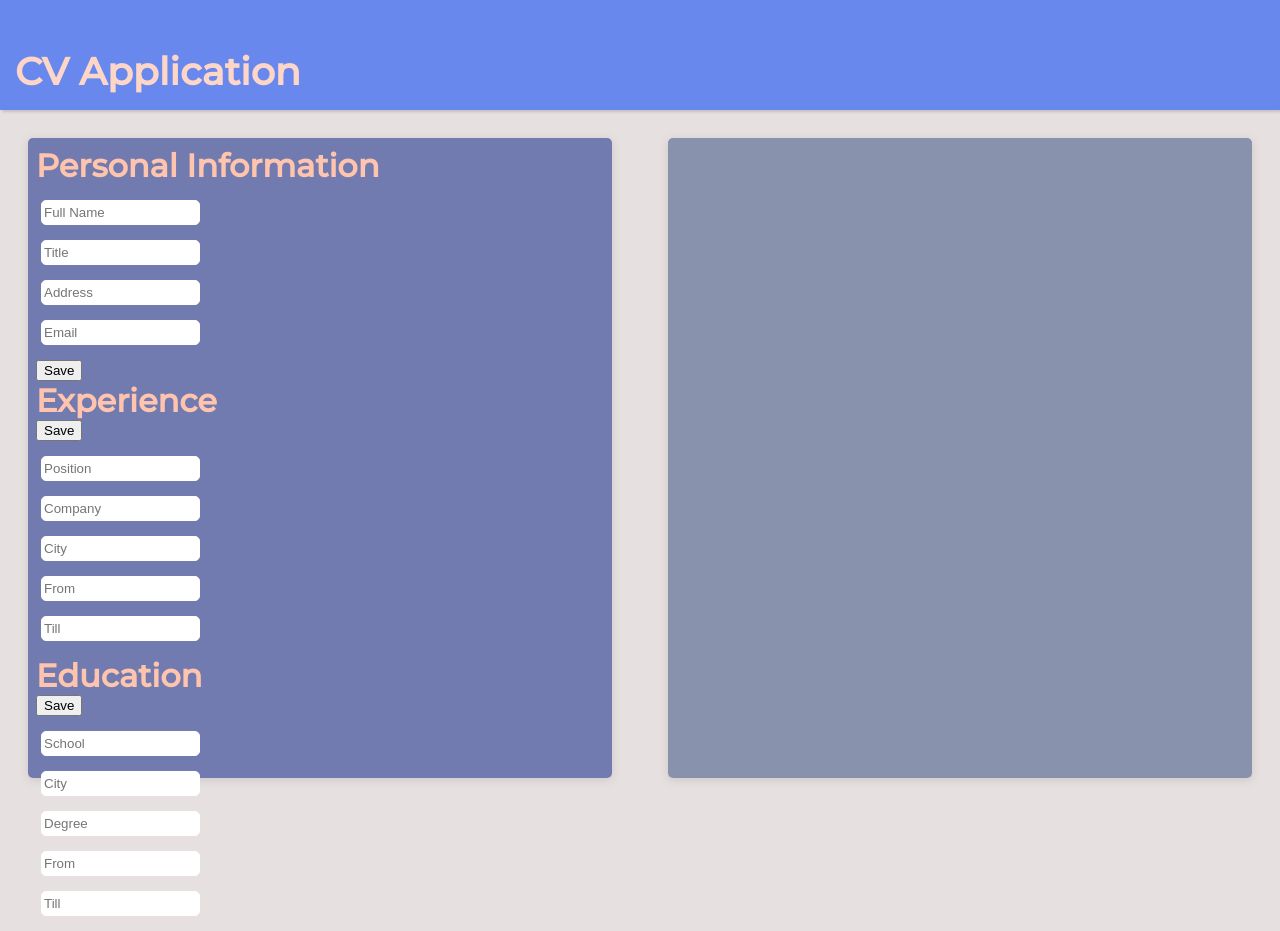
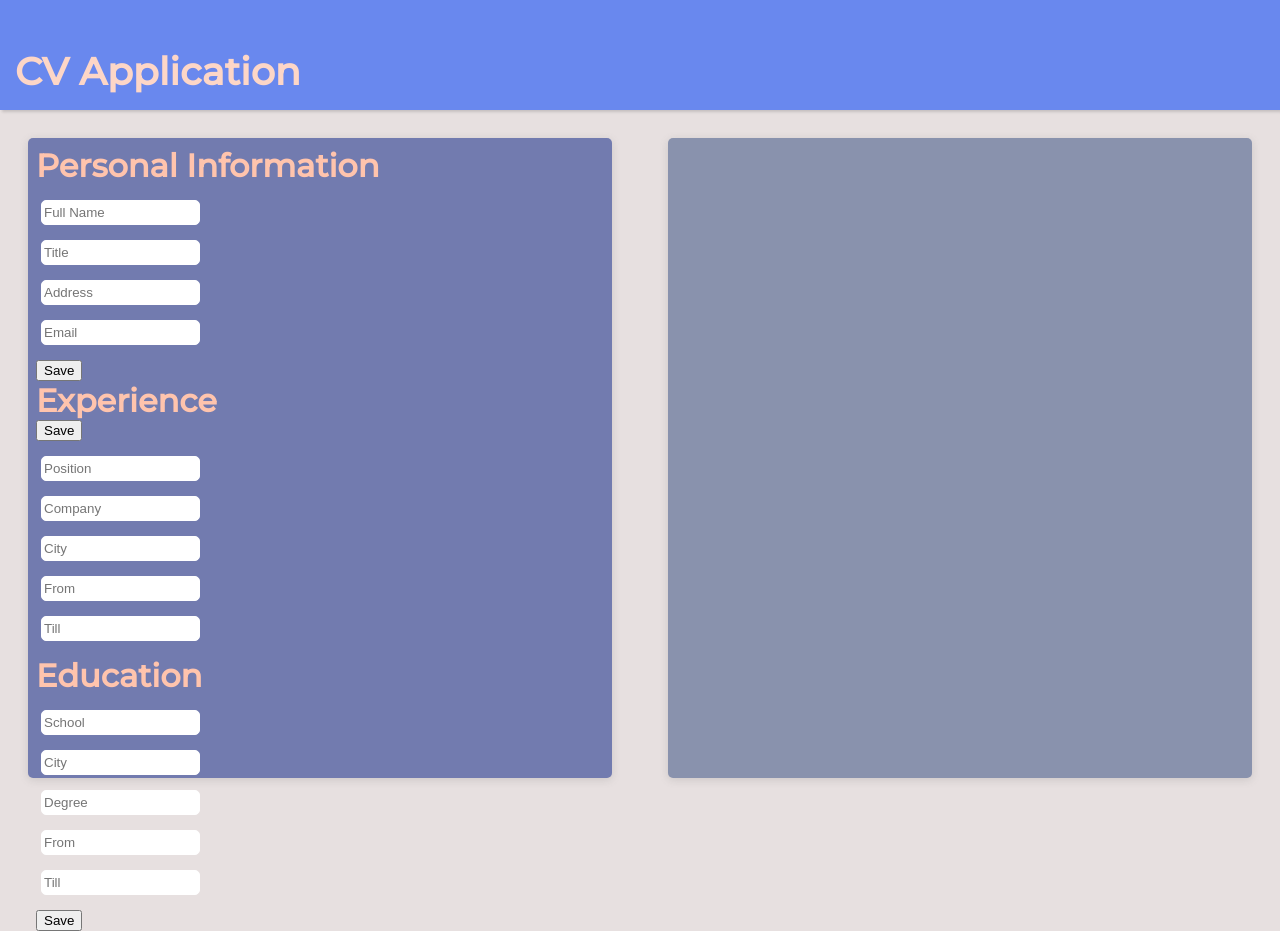
Before and after one commit to Jwilkins48/CV-Application, a React (Create React App) app: page / in a window 1280 px wide. Built offline with nearby package versions, Linux system fonts and the light colour scheme; the HTML template or start-up script is replaced by a standard one.

Commit message:
added functioning for education submit btn

```diff
--- a/src/App.js
+++ b/src/App.js
@@ -4,12 +4,22 @@ import Education from "./components/form/education";
 import Experience from "./components/form/experience";
 import PersonalPrev from "./components/formPreview/personalPrev";
 import { useState } from 'react';
+import EducationPrev from "./components/formPreview/EducationPrev";
+
 
 function App() {
   const [personal_info, updatePersonal] = useState([]);
+  const [experience_info, updateExperience] = useState([]);
+  const [education_info, updateEducation] = useState([]);
 
   const addPersonal = (personal) => {
     updatePersonal([...personal_info, personal]);
+  };
+  const addExperience = (experience) => {
+    updateExperience([...experience_info, experience]);
+  };
+  const addEducation = (education) => {
+    updateEducation([...education_info, education]);
   };
 
     return (
@@ -19,12 +29,12 @@ function App() {
           <div className="cvForm">
             <Personal addPersonal={addPersonal} />
             <Experience />
-            <Education />
+            <Education addEducation={addEducation} />
           </div>
 
           <div className="cvPreview">
             <PersonalPrev personal_info = {personal_info}/>
-
+            <EducationPrev education_info = {education_info} />
           </div>
         </div>
 
--- a/src/components/form/education.js
+++ b/src/components/form/education.js
@@ -1,20 +1,46 @@
-import { Component } from "react";
+import { useState } from 'react';
 
-class Education extends Component {
-    render(){
-        return(
-            <>
-                <div className="educationContainer">
-                    <h1 className="educationTitle">Education</h1><button>Save</button>
-                    <input id="school" name="school" type='text' placeholder="School"></input>
-                    <input id="educationCity" name="city" type='text' placeholder="City"></input>
-                    <input id="degree" name="degree" type='text' placeholder="Degree"></input>
-                    <input id="educationFrom" name="from" type='text' placeholder="From"></input>
-                    <input id="educationTill" name="till" type='text' placeholder="Till"></input>
-                </div>
-            </>
+
+function Education({addEducation}){
+    const [educationInfo, setEducationInfo] = useState({
+        school: "",
+        city: "",
+        degree: "",
+        from: "",
+        till: "",
+    });
+
+    const handleChange = (e) => {
+        setEducationInfo({ ...educationInfo, [e.target.name]: e.target.value})
+    };
+
+    const handleSubmit = (e) => {
+        e.preventDefault();
+
+        addEducation(educationInfo);
+        setEducationInfo({
+            school: "",
+            city: "",
+            degree: "",
+            from: "",
+            till: "",
+        })
+    }
+    return(
+        <>
+            <div className="educationContainer">
+                <form onSubmit={handleSubmit}>
+                    <h1 className="educationTitle">Education</h1>
+                    <input id="school" name="school" type='text' placeholder="School" onChange={handleChange} value={educationInfo.school}></input>
+                    <input id="educationCity" name="city" type='text' placeholder="City" onChange={handleChange} value={educationInfo.city}></input>
+                    <input id="degree" name="degree" type='text' placeholder="Degree" onChange={handleChange} value={educationInfo.degree}></input>
+                    <input id="educationFrom" name="from" type='text' placeholder="From" onChange={handleChange} value={educationInfo.from}></input>
+                    <input id="educationTill" name="till" type='text' placeholder="Till" onChange={handleChange} value={educationInfo.till}></input>
+                    <button type='submit'>Save</button>
+                </form>
+            </div>
+        </>
         )
-    }
 }
 
 export default Education
--- /dev/null
+++ b/src/components/formPreview/EducationPrev.js
@@ -0,0 +1,16 @@
+
+export default function EducationList({education_info}){
+    return(
+        <div>
+            {education_info.map((education) => (
+                <div key={education.city}>
+                    <p>{education.school}</p>
+                    <p>{education.city}</p>
+                    <p>{education.degree}</p>
+                    <p>{education.from}</p>
+                    <p>{education.till}</p>
+                </div>
+            ))}
+        </div>
+    );
+}
```
Also changed, not shown: src/components/formPreview/ExperiencePrev.js (added).
